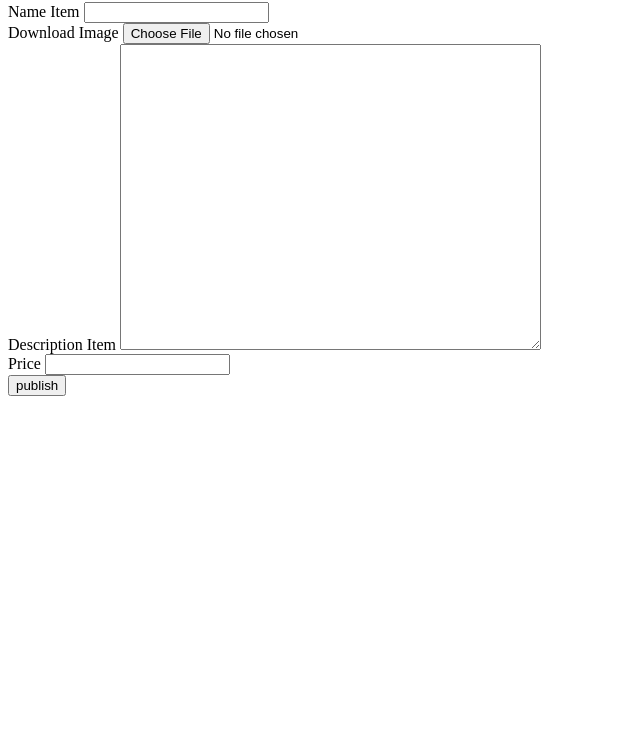
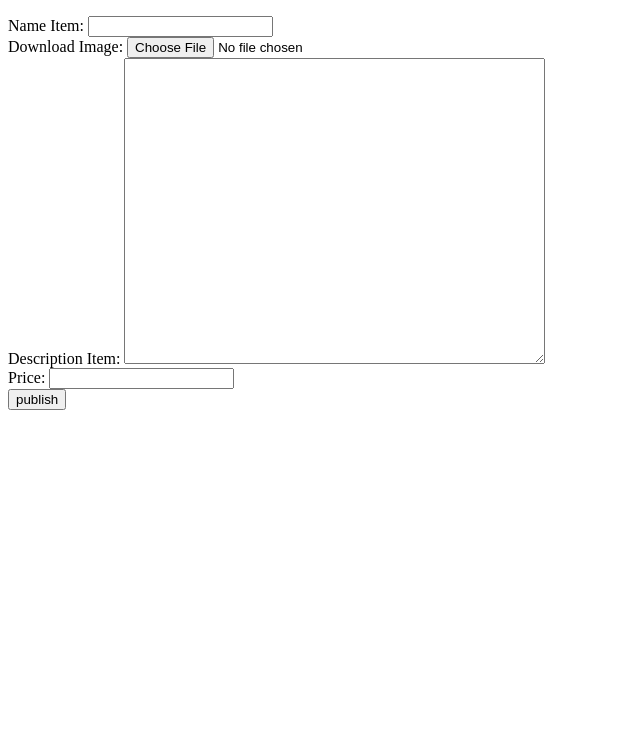
Before and after one commit to brodozer/lesson3, a plain HTML site: page admin.html in a window 1280 px wide. Shown: the part 64-800 px from the top of the page, without its empty margins (0-640 px from the left). Drawn offline with Linux system fonts and the light colour scheme.

Commit message:
recent edits

```diff
--- a/admin.html
+++ b/admin.html
@@ -1,21 +1,61 @@
-<h1>Administrator Panel</h1>
+<!DOCTYPE html>
+<html lang="en">
+<head>
+    <meta charset="UTF-8">
+    <title>Administrator</title>
+    <link rel="stylesheet" href="css/admin.css">
+</head>
+<body>
+   <main>
+    <h1 class="name">Administrator Panel</h1>
 <form action="#">
     <div class="form-group">
-        <label for="title">Name Item</label>
-        <input type="text" id="title">
+        <label class="form-group-label"
+               for="title">
+                  Name Item:
+        </label>
+        <input class="form-group-input"
+               type="text"
+               id="title"
+               required>
     </div>
     <div class="form-group">
-        <label for="item-picture">Download Image</label>
-        <input type="file" accept=".jpg, .png">
+        <label class="form-group-label"
+               for="item-picture">
+                  Download Image:
+        </label>
+        <input type="file"
+               accept=".jpg, .png">
     </div>
     <div class="form-group">
-        <label for="description">Description Item</label>
-        <textarea name="description-item" id="description" cols="50" rows="20">
+        <label class="form-group-label"
+               for="description">
+                  Description Item:
+        </label>
+        <textarea class="form-group-textarea"
+                  name="description-item"
+                  id="description"
+                  cols="50"
+                  rows="20"
+                  minlength="100"
+                  required>
         </textarea>
     </div>
     <div class="form-group">
-        <label for="price">Price</label>
-        <input type="number" id="price">
+        <label class="form-group-label"
+               for="price">
+                   Price:
+        </label>
+        <input class="form-group-input"
+               type="number"
+               id="price"
+               required>
     </div>
-    <button type="submit">publish</button>
+    <button class="form-group-button"
+            type="submit">
+                   publish
+    </button>
 </form>
+</main>
+</body>
+</html>
```
Also changed, not shown: index.html (+1 -1 lines).
